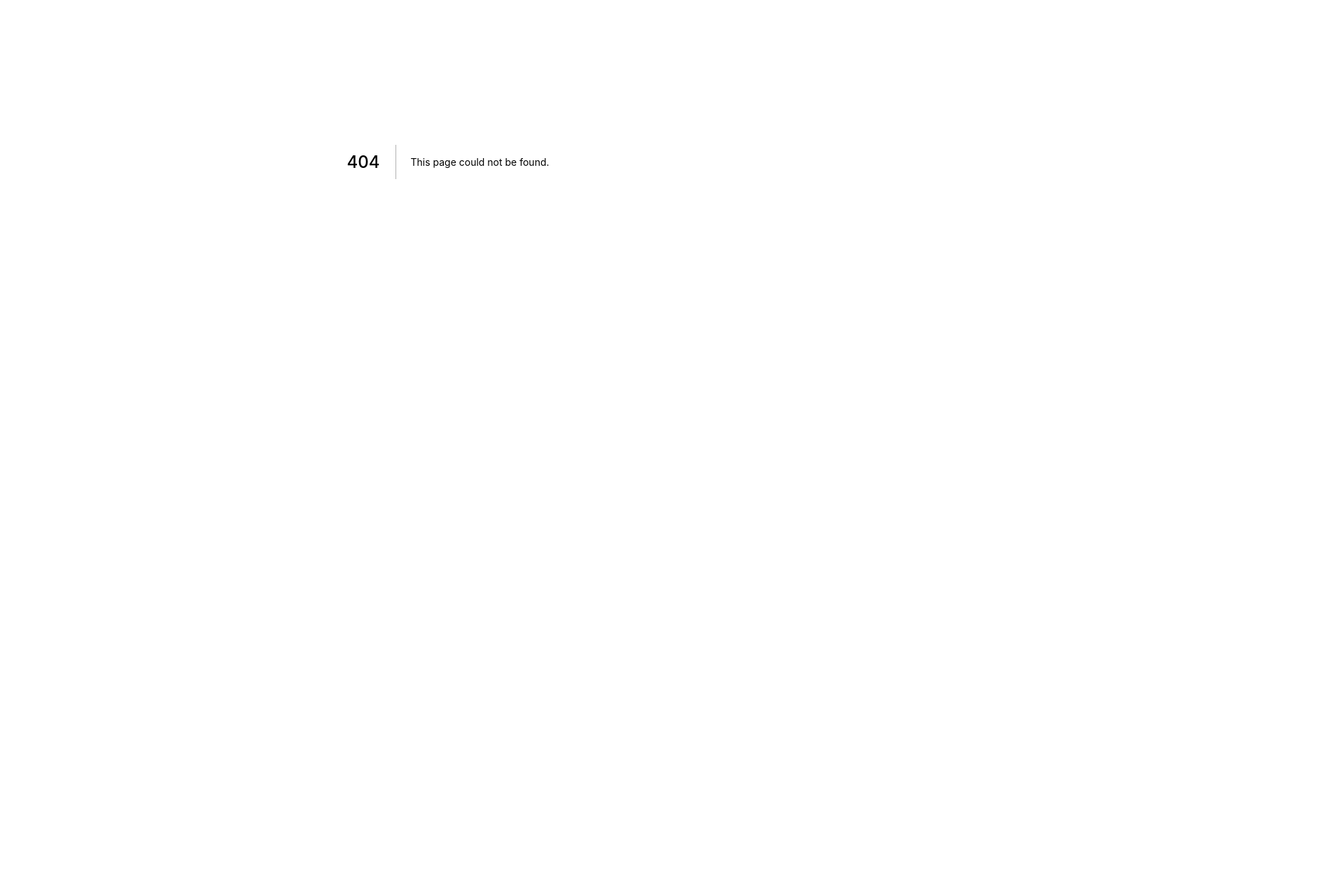
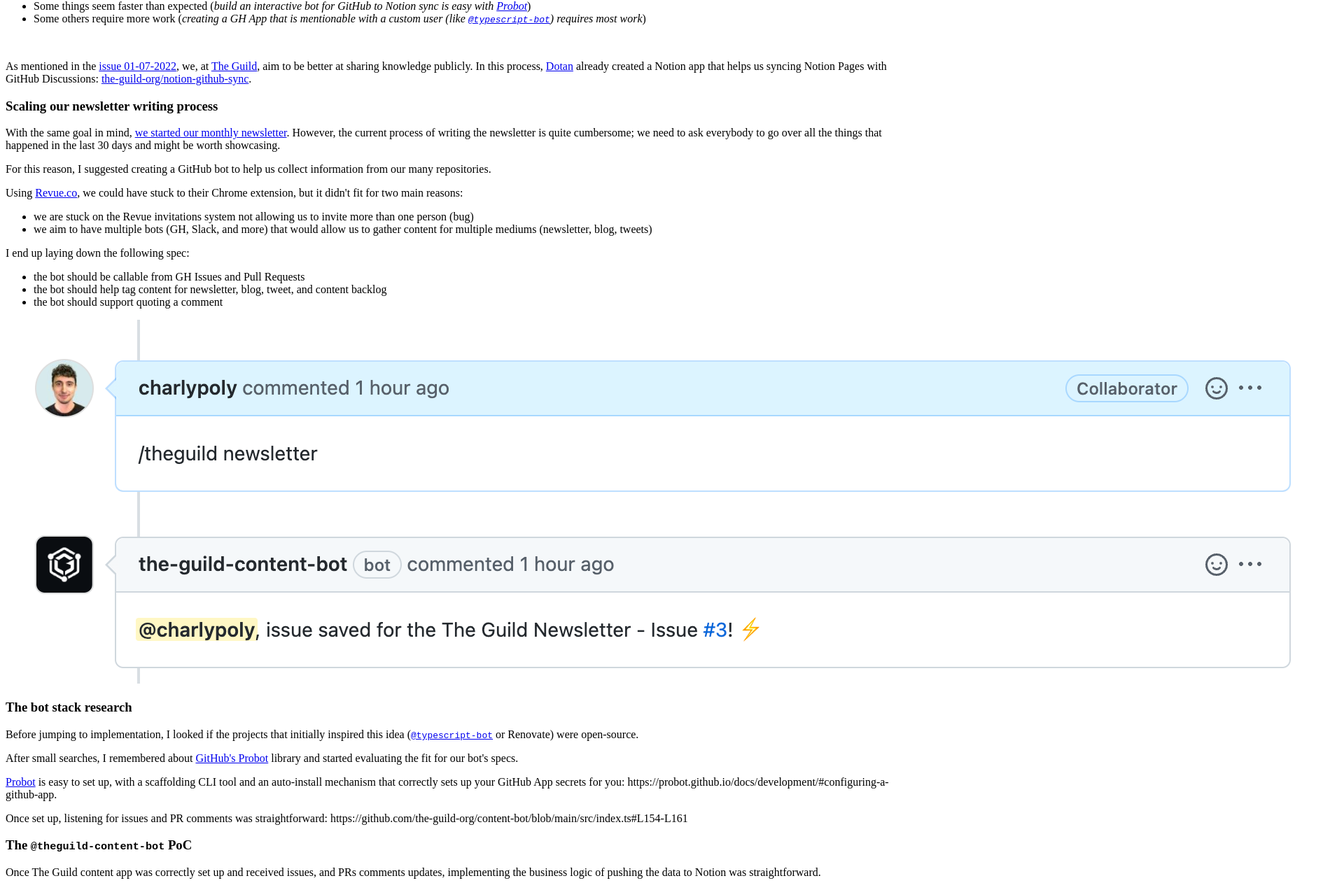
Before and after one commit to charlypoly/til.engineering, a Next.js app: page /blog/18-07-2022 in a window 1280 px wide. Before the commit this address had no page. Shown: the part 169-1441 px from the top of the page at 70% size, 1920 px wide, since content can reach past the window. Before the commit the page ends 800 px from the top, so only its background shows below. Built offline with nearby package versions, Linux system fonts and the light colour scheme.

Commit message:
content: 18/07/2022

```diff
--- /dev/null
+++ b/pages/blog/18-07-2022.mdx
@@ -0,0 +1,102 @@
+---
+title: "GitHub automation: a small journey"
+date: 18/07/2022
+slug: 18-07-2022
+---
+
+
+## GitHub Automation: a small bot journey
+
+_18/07/2022_
+
+<br/>
+
+**TLDR;**
+- Some things seem faster than expected (_build an interactive bot for GitHub to Notion sync is easy with [Probot](https://probot.github.io/)_)
+- Some others require more work (_creating a GH App that is mentionable with a custom user (like [`@typescript-bot`](https://github.com/typescript-bot)) requires most work_)
+
+<br/>
+
+As mentioned in the [issue 01-07-2022](https://til.engineering/blog/01-07-2022), we, at [The Guild](https://www.the-guild.dev), aim to be better at sharing knowledge publicly.
+In this process, [Dotan](https://github.com/dotansimha) already created a Notion app that helps us syncing Notion Pages with GitHub Discussions: [the-guild-org/notion-github-sync](https://github.com/the-guild-org/notion-github-sync).
+
+### Scaling our newsletter writing process
+
+With the same goal in mind, [we started our monthly newsletter](https://www.getrevue.co/profile/TheGuild/).
+However, the current process of writing the newsletter is quite cumbersome; we need to ask everybody to go over all the things that happened in the last 30 days and might be worth showcasing.
+
+For this reason, I suggested creating a GitHub bot to help us collect information from our many repositories.
+
+
+
+Using [Revue.co](getrevue.co), we could have stuck to their Chrome extension, but it didn't fit for two main reasons:
+- we are stuck on the Revue invitations system not allowing us to invite more than one person (bug)
+- we aim to have multiple bots (GH, Slack, and more) that would allow us to gather content for multiple mediums (newsletter, blog, tweets)
+
+
+I end up laying down the following spec:
+- the bot should be callable from GH Issues and Pull Requests
+- the bot should help tag content for newsletter, blog, tweet, and content backlog
+- the bot should support quoting a comment
+
+![/18-07-2022-bot-issue.png](/18-07-2022-bot-issue.png)
+
+
+
+### The bot stack research
+
+Before jumping to implementation, I looked if the projects that initially inspired this idea ([`@typescript-bot`](https://github.com/typescript-bot) or Renovate) were open-source.
+
+After small searches, I remembered about [GitHub's Probot](https://probot.github.io/) library and started evaluating the fit for our bot's specs.
+
+[Probot](https://probot.github.io/) is easy to set up, with a scaffolding CLI tool and an auto-install mechanism that correctly sets up your GitHub App secrets for you: https://probot.github.io/docs/development/#configuring-a-github-app.
+
+Once set up, listening for issues and PR comments was straightforward: https://github.com/the-guild-org/content-bot/blob/main/src/index.ts#L154-L161
+
+### The `@theguild-content-bot` PoC
+
+Once The Guild content app was correctly set up and received issues, and PRs comments updates, implementing the business logic of pushing the data to Notion was straightforward.
+
+When a comment containing `/theguild <action>` is created by a Guild member, the issue or comment is extracted and [pushed to a Notion database](https://developers.notion.com/docs/working-with-page-content) (table):
+
+![/18-07-2022-content-database.png](/18-07-2022-content-database.png)
+
+
+If the action type is "newsletter", the next issue name is fetched [from Revue API](https://www.getrevue.co/api#get-/v2/issues/current) (_"NewsletterIssue"_ column).
+
+Once the PoC was ready, I looked at inspiration to deploy it to Vercel Functions ([probot/example-vercel](https://github.com/probot/example-vercel)) and deployed it (which required creating a dedicated production GH App).
+
+
+### Challenges and learnings
+
+**Challenges**
+
+Implementing the GH comments to Notion lifecycle was fast to implement and deploy (less than half a day).
+
+However, the ideal goal was to make the bot mentionable from GH issues and PRs for a better UX (like [`@typescript-bot`](https://github.com/typescript-bot) and Renovate do).
+
+I find out that achieving such behavior is an undocumented approach and requires the "bot user" to be a contributor to each repository.
+
+Contrary to [`@typescript-bot`](https://github.com/typescript-bot) and Renovate, our bot is not creating PR or commits, requiring us to invite it as a contributor to each repo.
+
+Sadly, a GitHub App cannot invite collaborators using its token [adding collaborators not being part of the allowed "server-to-server" actions of the GH API](https://docs.github.com/en/developers/apps/building-github-apps/identifying-and-authorizing-users-for-github-apps#user-to-server-requests).
+Doing so requires setting up a ["Web application flow"](https://docs.github.com/en/developers/apps/building-github-apps/identifying-and-authorizing-users-for-github-apps#web-application-flow) that would grant us the right to doing "user-to-server" actions using the user token, which means:
+1. implementing an OAuth workflow, which Probot does not support out of the box
+2. store and refresh users tokens (introducing changes in our Serverless setup)
+
+For this reason, our bot will stick to `/theguild newsletter` commands instead of nicer `@theguild-content-bot newsletter` mentions.
+
+Finally, The Guild Content GitHub app, as configured and currently deployed, can only be used by The Guild members (otherwise, everybody will start to update our Notion database).
+
+I find out very hard to find documentation on how to restrict GitHub app installation using Probot and fallback to a user allowlist at the app level.
+
+**Learnings**
+
+This one-day journey in the world of GitHub apps development taught me that simple automation is pretty easy to set up.
+Like the [TypeScript Core Team on the TypeScript repository](https://github.com/microsoft/TypeScript/wiki/Triggering-TypeScript-Bot), we aim to better automate our workflow by leveraging bots to help reproduce bugs and gather content.
+
+On the other hand, there is no cheap success, and setting up an advanced bot workflow requires a more advanced setup with a complete OAuth workflow and good user token management.
+
+--
+
+[the-guild-org/content-bot](https://github.com/the-guild-org/content-bot) is fully open-source and ready to be used and deployed as your own private GH App if you are interested in a GitHub to Notion tool 🤖
```
Also changed, not shown: public/18-07-2022-bot-issue.png (added), public/18-07-2022-content-database.png (added).
